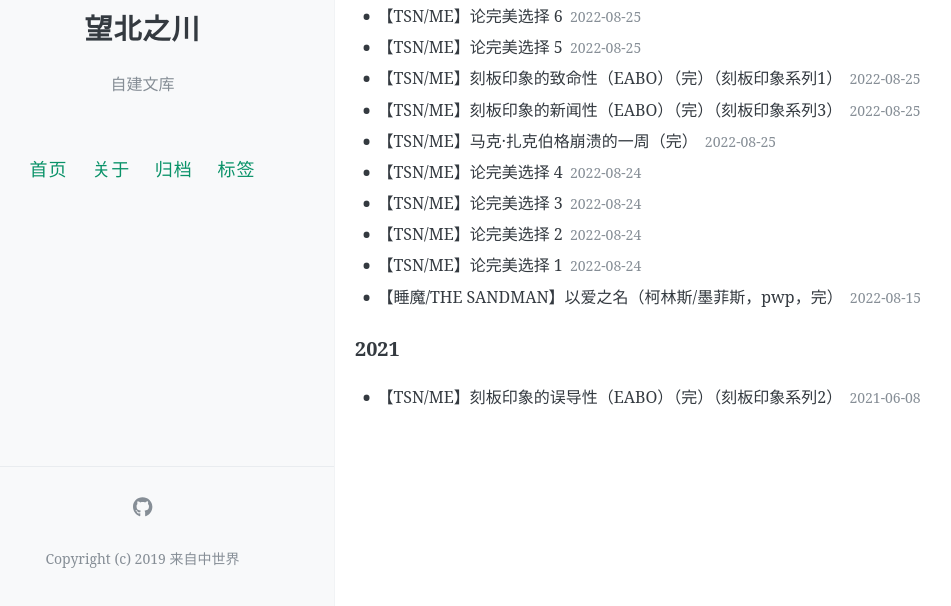
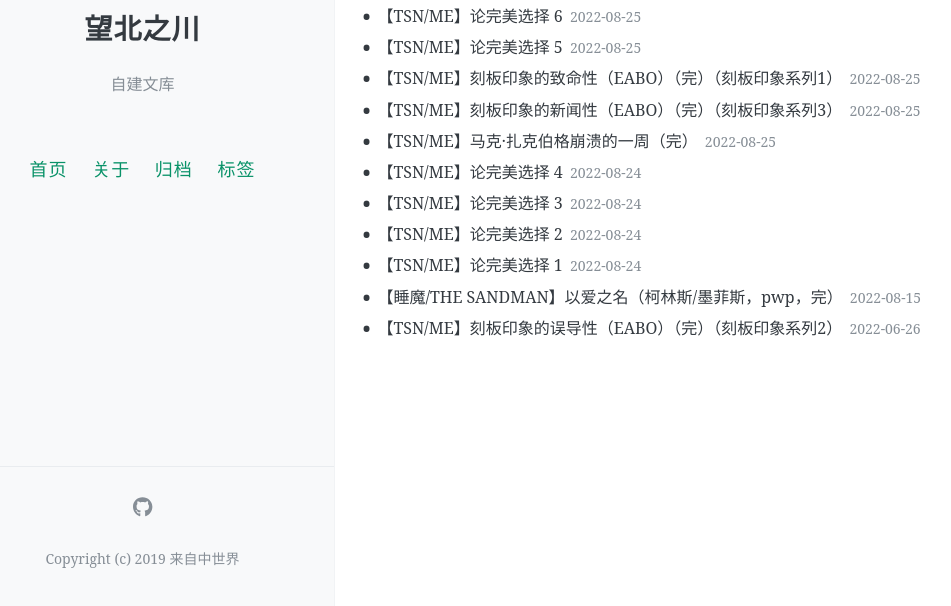
Before and after one commit to kitagawayujin/wbzc, a Jekyll site: the page built from archive/index.html, in a window 1280 px wide, cut to the strip 294-900 px from the top of the page. Shown: the whole strip, without its empty margins (49-1000 px from the left). Built offline with Jekyll 4.4.1, drawn with Linux system fonts in a browser that asks for light colours; comment, search, counter and statistics services are not loaded.

Commit message:
Update 2022-08-25-kebanyinxiangdewudaoxingxing.md

```diff
--- a/_posts/2022-08-25-kebanyinxiangdewudaoxingxing.md
+++ b/_posts/2022-08-25-kebanyinxiangdewudaoxingxing.md
@@ -1,7 +1,7 @@
 ---
 layout: post
 title: 【TSN/ME】刻板印象的误导性（EABO）（完）（刻板印象系列2）
-date: 2021-06-08
+date: 2022-06-26
 Author: 望北之川
 categories:
 tags: [刻板印象系列]
```
